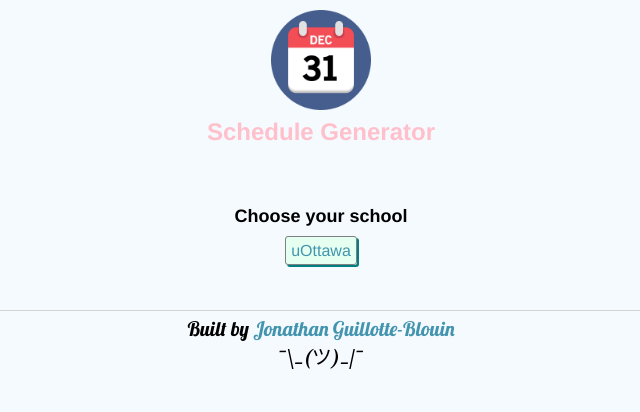
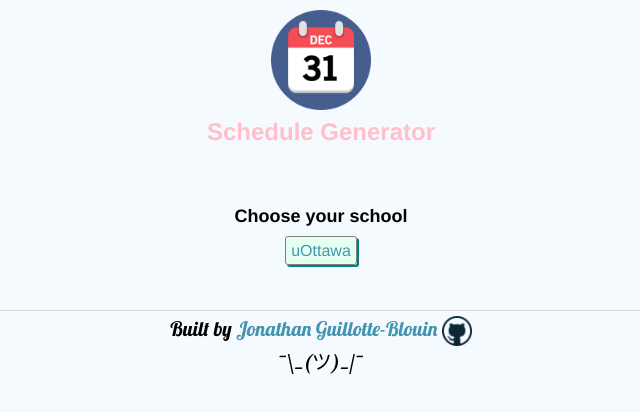
Before and after one commit to jonathanGB/ScheduleGeneratorWebApp, a website: page views/index.html in a window 1280 px wide. Shown: the whole page, without its empty margins (319-959 px from the left). Drawn offline with nearby package versions, Linux system fonts and the light colour scheme.

Commit message:
add github repo link on splash page

```diff
--- a/public/style.css
+++ b/public/style.css
@@ -73,6 +73,12 @@
 
 footer a {
   text-decoration: none;
+}
+
+#githubRepo {
+  width: 30px;
+  height: 30px;
+  vertical-align: middle;
 }
 
 a {
--- a/views/index.html
+++ b/views/index.html
@@ -26,7 +26,7 @@
     </main>
 
     <footer>
-      Built by <a href="http://jonathanGB.com">Jonathan Guillotte-Blouin</a> <br>
+      Built by <a href="http://jonathanGB.com">Jonathan Guillotte-Blouin</a> <a href="https://github.com/jonathanGB/ScheduleGeneratorWebApp" target="_blank"> <img id="githubRepo" src="/assets/github.png" alt="github repo link"></a><br>
       ¯\_(ツ)_/¯
     </footer>
 
```
Also changed, not shown: public/assets/github.png (added).
